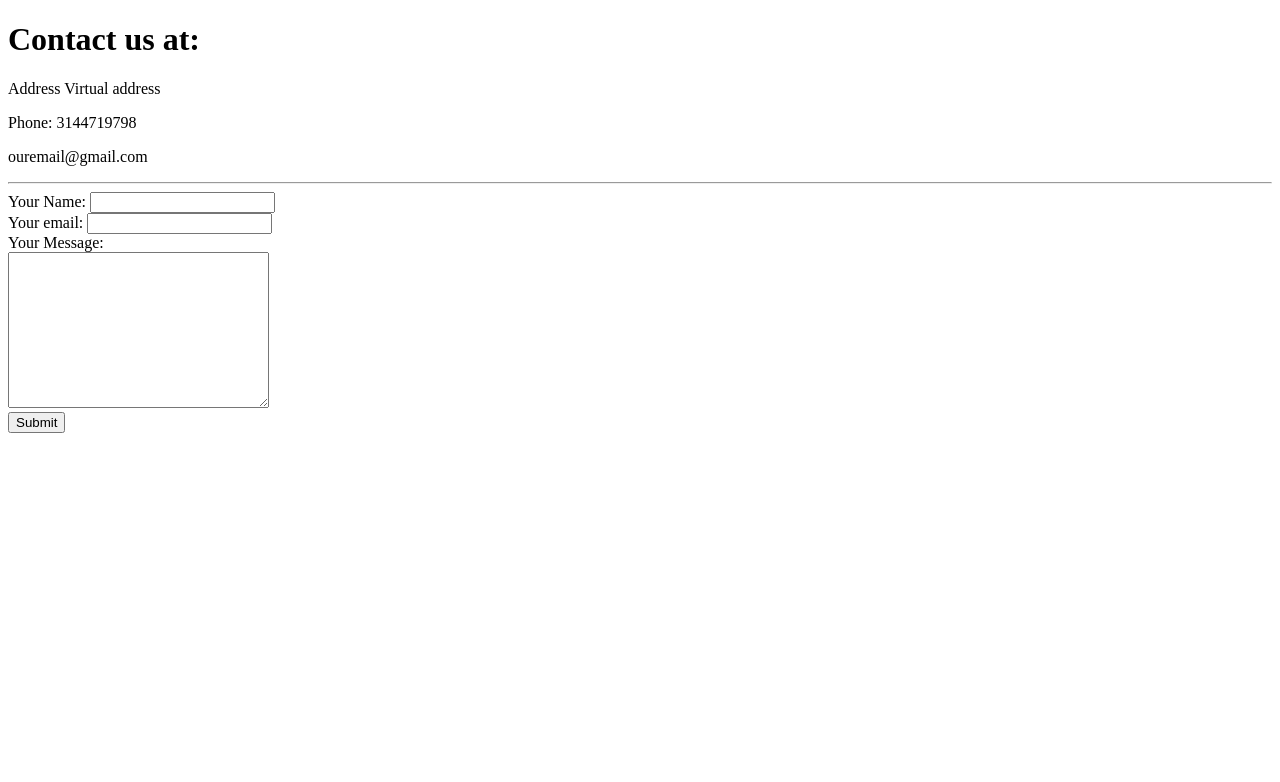
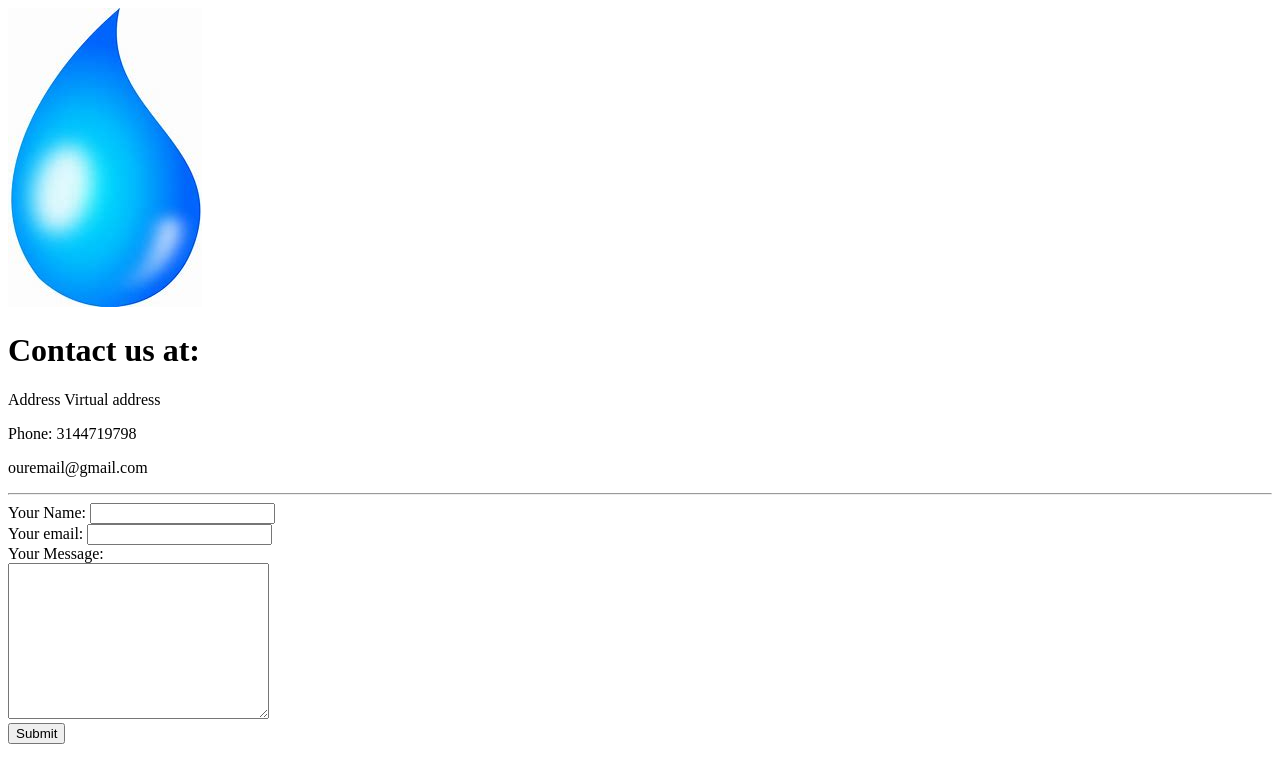
Before and after one commit to quatonica/test, a plain HTML site: page index.html in a window 1280 px wide. Drawn offline with Linux system fonts and the light colour scheme.

Commit message:
Update index.html

```diff
--- a/index.html
+++ b/index.html
@@ -9,6 +9,7 @@
 </head>
 
 <body>
+  <img src="drop.png" alt="Drop">
   <h1>Contact us at:</h1>
   <p>Address Virtual address</p>
   <p>Phone: 3144719798</p>
```
